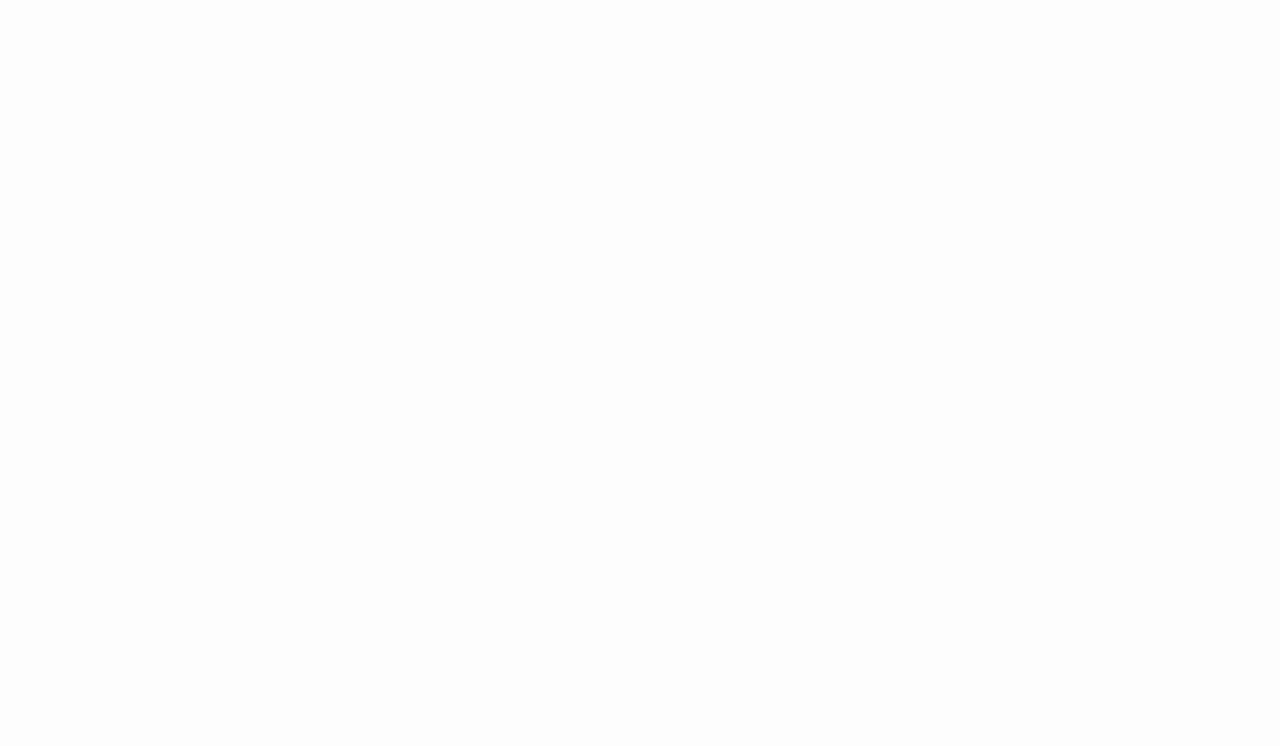
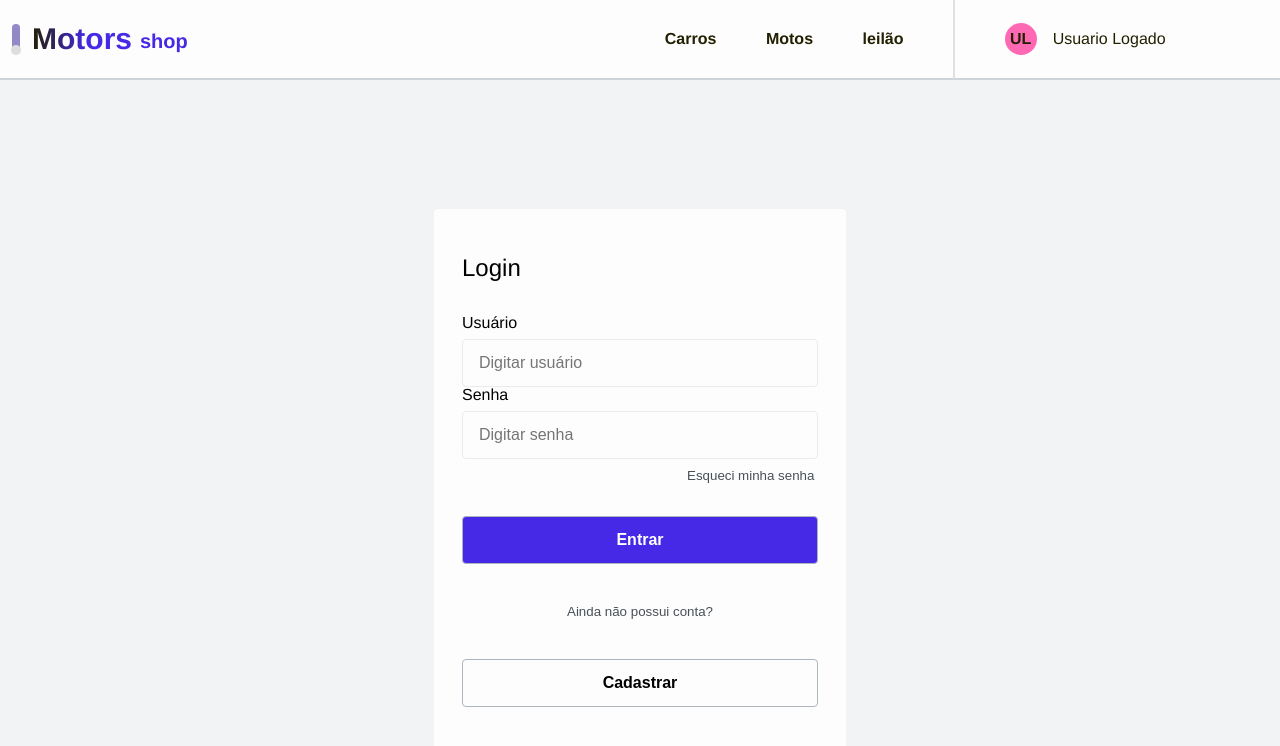
Before and after one commit to Vehicle-E-commerce/vehicle_ecommerce_client, a React (Vite) app: page /login in a window 1280 px wide. Before the commit this address had no page. Shown: the top 746 px of the page. Built offline with nearby package versions, Linux system fonts and the light colour scheme.

Commit message:
:sparkles: Login page created

```diff
--- a/src/components/Button/styles.ts
+++ b/src/components/Button/styles.ts
@@ -15,7 +15,7 @@
     border: ${(props)=> props.border || `solid var(--grey4, grey) var(--border-size, 1.5px)`};
 
     background-color: ${(props) => props.backColor || "transparent"};
-    color: ${props => props.theme.colors.text};
+    color: ${props => props.textColor};
     border-radius: 4px;
 
     font-size: 16px;
--- /dev/null
+++ b/src/components/Input/index.tsx
@@ -0,0 +1,47 @@
+import { StyledInput } from "./styles";
+
+interface Props {
+  id?: string;
+  type?: string;
+  height?: string;
+  width?: string;
+  backColor?: string;
+  border?: string;
+  textColor?: string;
+  placeholder?: string;
+  margin?: string;
+  value?: string;
+  onCharge?: () => void;
+}
+
+const Input: React.FC<Props> = ({
+  id,
+  type,
+  height,
+  width,
+  backColor,
+  border,
+  textColor,
+  placeholder,
+  margin,
+  value,
+  onCharge,
+  ...rest
+}) => {
+  return (
+    <StyledInput
+      id={id}
+      height={height}
+      width={width}
+      backColor={backColor}
+      border={border}
+      textColor={textColor}
+      type={type}
+      placeholder={placeholder}
+      value={value}
+      onChange={onCharge}
+    />
+  );
+};
+
+export default Input;
--- /dev/null
+++ b/src/components/Input/styles.ts
@@ -0,0 +1,31 @@
+import styled from "styled-components";
+
+interface Props {
+    height?: string
+    width?: string
+    backColor?: string
+    border?: string
+    textColor?: string
+    margin?: string
+}
+
+export const StyledInput = styled.input<Props>`
+    height:${props => props.height || `48px`};
+    width: ${props => props.width};
+
+    border: ${props => props.border || `solid var(--grey7) var(--border-size, 1.5px)`};
+    border-radius: 4px;
+
+    background-color: ${(props) => props.backColor || "transparent"};
+    color: ${props => props.textColor || `var(--grey7)`};
+
+    font-size: 16px;
+    font-weight: 400;
+    letter-spacing: 0em;
+
+    padding-left: 16px;
+    margin-top: 8px;
+
+    margin: ${props => props.margin};
+
+`;
--- /dev/null
+++ b/src/pages/Login/index.tsx
@@ -0,0 +1,45 @@
+import Button from "../../components/Button";
+import Header from "../../components/Header";
+import Input from "../../components/Input";
+import { ContainerButtons, ContainerLogin, MainLogin } from "./style";
+
+const Login = () => {
+  return (
+    <div>
+      <Header />
+      <ContainerLogin>
+        <MainLogin>
+          <h1>Login</h1>
+
+          <div className="containerDataUser">
+            <label htmlFor="user">Usuário</label>
+            <Input
+              id="user"
+              margin="8px 0px 24px 0px"
+              width="100%"
+              placeholder="Digitar usuário"
+            />
+
+            <label htmlFor="password">Senha</label>
+            <Input id="password" width="100%" placeholder="Digitar senha" />
+
+            <button className="recoverPassword">Esqueci minha senha</button>
+          </div>
+          <ContainerButtons>
+            <Button
+              width="100%"
+              backColor="var(--brand1)"
+              textColor="var(--whiteFixed)"
+            >
+              Entrar
+            </Button>
+            <button className="createCont">Ainda não possui conta?</button>
+            <Button width="100%">Cadastrar</Button>
+          </ContainerButtons>
+        </MainLogin>
+      </ContainerLogin>
+    </div>
+  );
+};
+
+export default Login;
--- /dev/null
+++ b/src/pages/Login/style.ts
@@ -0,0 +1,83 @@
+import styled from "styled-components";
+
+export const ContainerLogin = styled.div`
+    background-color: var(--grey8);
+
+    width: 100vw;
+    height: 100vh;
+
+    display: flex;
+    align-items: center;
+    justify-content: center;
+
+    h1 {
+        font-size: 24px;
+        font-weight: 500;
+        line-height: 30px;
+        color: #000000;
+    }
+
+    .containerDataUser {
+        width: 100%;
+    }
+
+`
+
+export const MainLogin = styled.div`
+    background-color: var(--grey10);
+
+    width: 343px;
+    height: 542px;
+
+    border-radius: 4px;
+
+    padding: 44px 28px;
+    gap: 32px;
+
+    display: flex;
+    flex-direction: column;
+    justify-content: center;
+    align-items: flex-start;
+
+    .recoverPassword, .createCont {
+        background-color: var(--grey10);
+        border: none;
+
+        font-weight: 500;
+        color: var(--grey2);
+    }
+
+    .recoverPassword {
+        margin-top: 8px;
+        position: relative;
+        left: 119px;
+
+        :hover {
+            text-decoration: underline;
+        }
+    }
+
+    .createCont {
+        :hover {
+            text-decoration: underline;
+        }
+    }
+
+    @media (min-width: 768px) {
+        width: 412px;
+
+        .recoverPassword {
+            left: 219px;
+        }
+    }
+
+`
+export const ContainerButtons = styled.div`
+    display: flex;
+    align-items: center;
+    flex-direction: column;
+    justify-content: space-between;
+
+    width: 100%;
+    height: 100%;
+`
--- a/src/routes/index.tsx
+++ b/src/routes/index.tsx
@@ -3,14 +3,17 @@
 import EditAnnouncementModal from "../components/EditAnnouncementModal";
 import Announcement from "../pages/Announcement";
 import Home from "../pages/Home";
+import Login from "../pages/Login";
 
 export default function clientRoutes() {
   return (
     <Routes>
       <Route path="/homepage" element={<Home />} />
-      <Route path="/edit" element={<EditAnnouncementModal/>}/>
-      <Route path="/delete" element={<DeleteAnnouncementModal/>}/>
-      <Route path="/announcement" element={<Announcement/>}/>
+      <Route path="/edit" element={<EditAnnouncementModal />} />
+      <Route path="/delete" element={<DeleteAnnouncementModal />} />
+      <Route path="/announcement" element={<Announcement />} />
+      <Route path="/login" element={<Login />} />
+      <Route path="*" element={<Login />} />
     </Routes>
   );
 }
```
